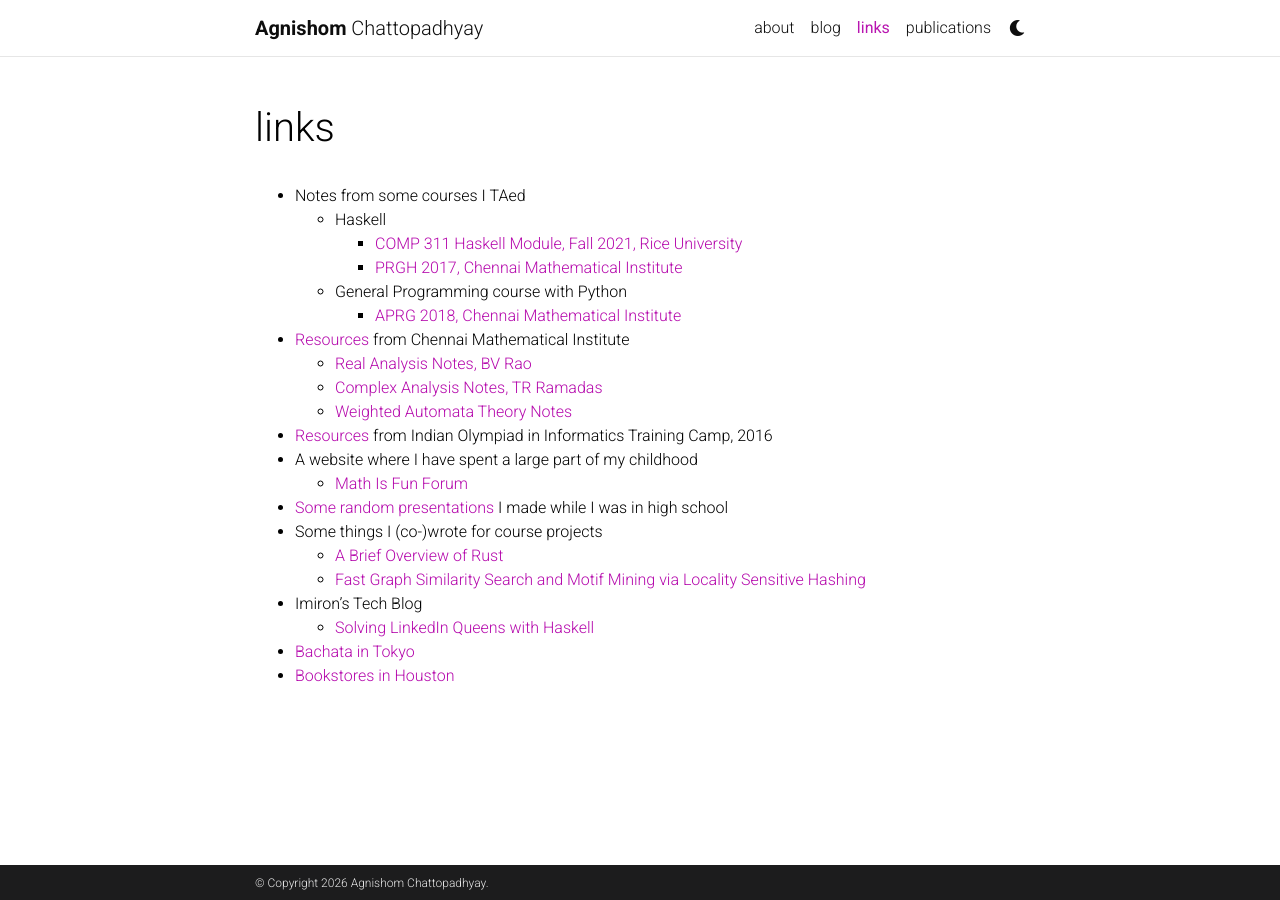
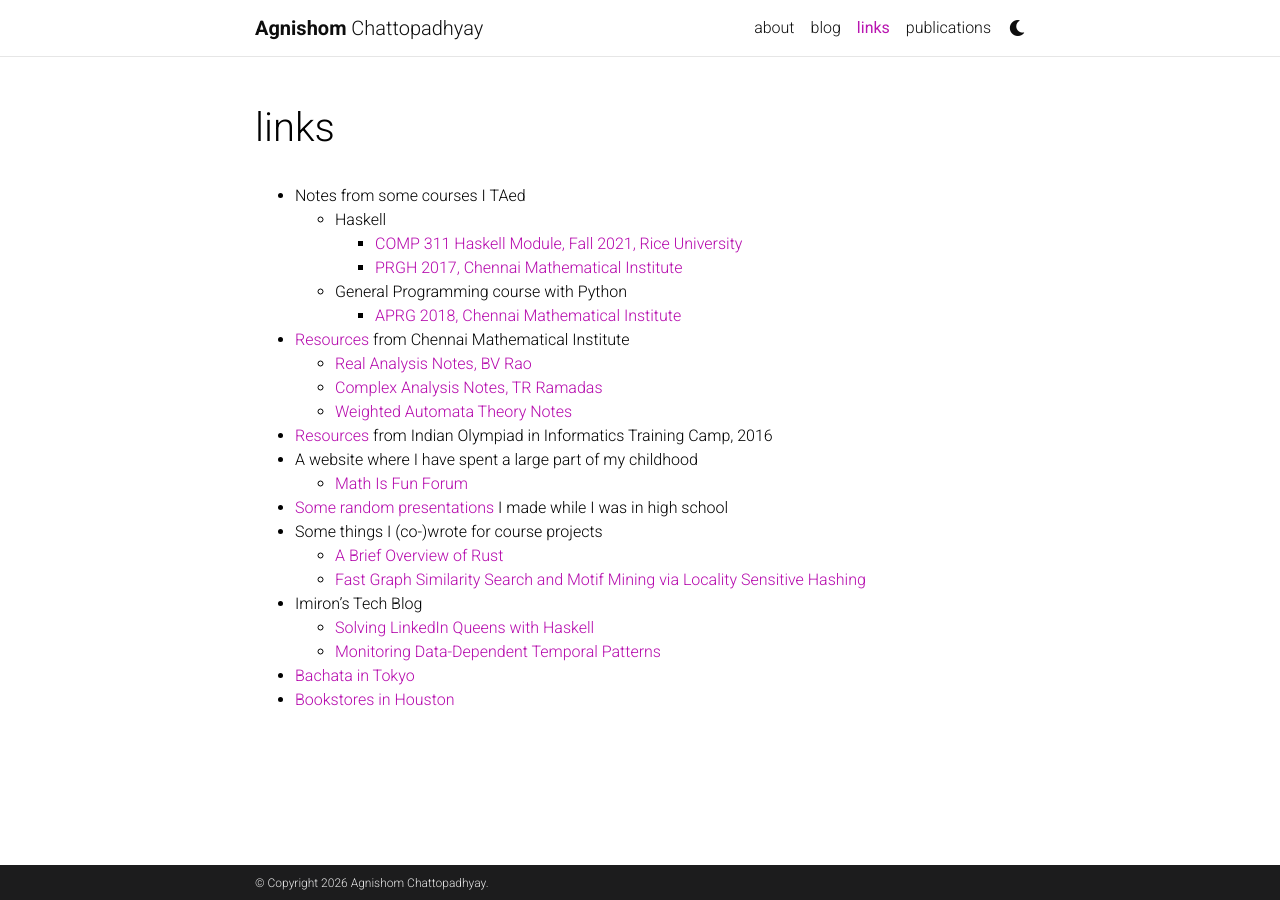
Before and after one commit to Agnishom/agnishom.github.io, a Jekyll site: the page built from _pages/links.md, in a window 1280 px wide. Built offline with Jekyll 4.4.1, drawn with Linux system fonts in a browser that asks for light colours; nearby versions of some CDN libraries; comment, search, counter and statistics services are not loaded; a style sheet for code colours, icons or effects is not loaded.

Commit message:
add link to new tech blog

```diff
--- a/_pages/links.md
+++ b/_pages/links.md
@@ -25,5 +25,6 @@ nav: true
     * [Fast Graph Similarity Search and Motif Mining via Locality Sensitive Hashing](/assets/pdf/lsh-spring21.pdf)
 - Imiron's Tech Blog
     * [Solving LinkedIn Queens with Haskell](https://imiron.io/post/linkedin-queens/)
+    * [Monitoring Data-Dependent Temporal Patterns](https://imiron.io/post/fotl/)
 - [Bachata in Tokyo](/tokyo-bachata/)
 - [Bookstores in Houston](/houston-bookstores/)
```
